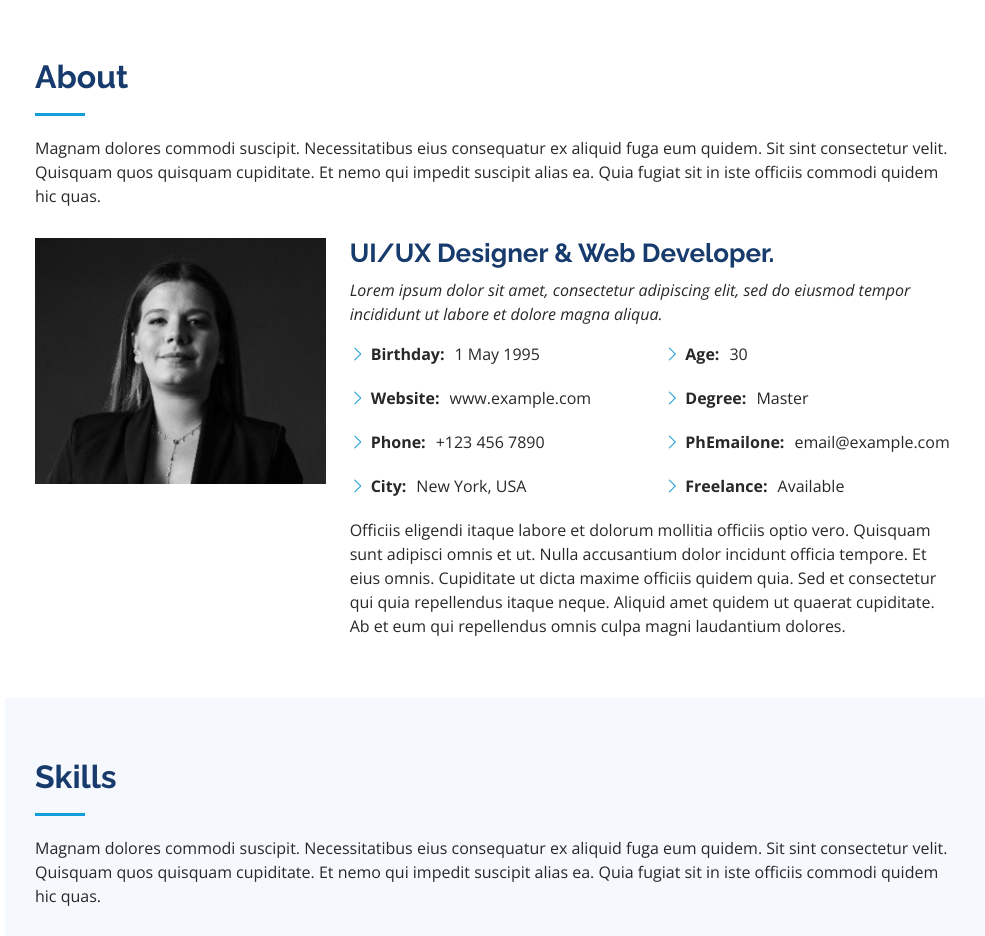
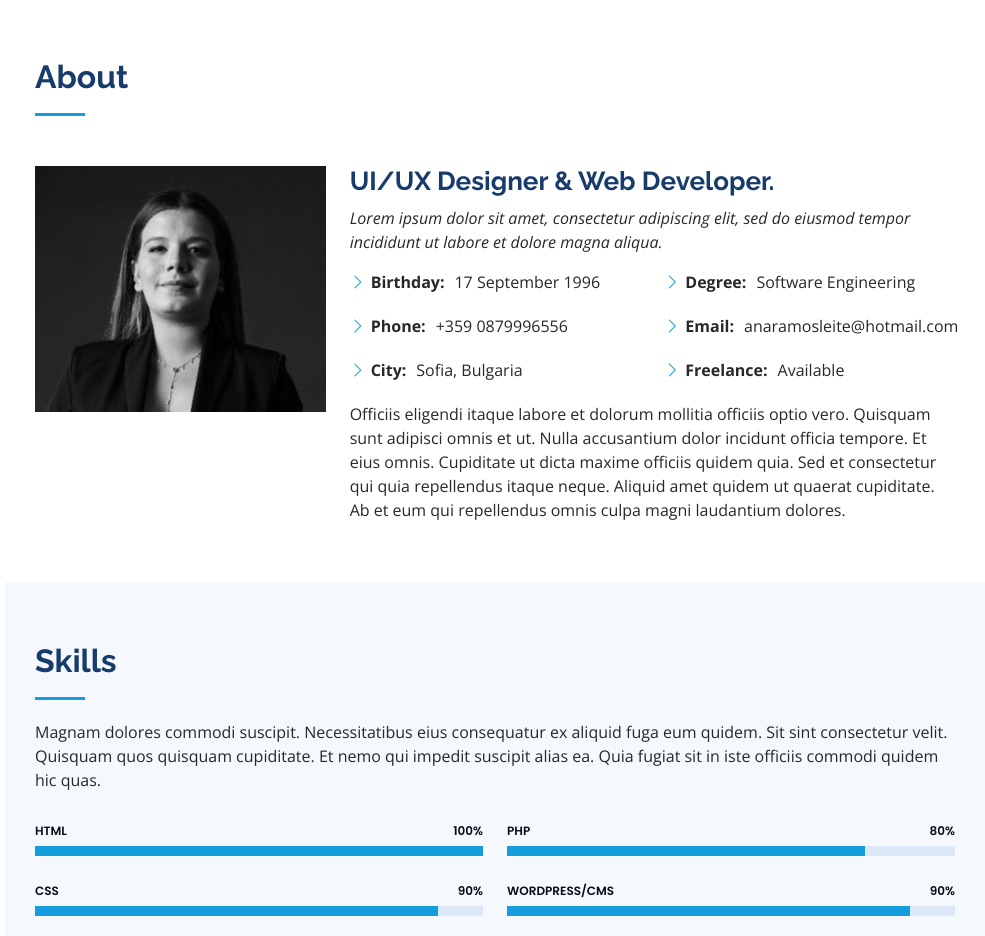
Before and after one commit to anarleite/portfolio, a plain HTML site: page index.html in a window 1280 px wide. Shown: the part 802-1738 px from the top of the page, without its empty margins (295-1280 px from the left). Drawn offline with nearby package versions, Linux system fonts and the light colour scheme.

Commit message:
atualização sessão about

```diff
--- a/index.html
+++ b/index.html
@@ -85,7 +85,6 @@
 
         <div class="section-title">
           <h2>About</h2>
-          <p>Magnam dolores commodi suscipit. Necessitatibus eius consequatur ex aliquid fuga eum quidem. Sit sint consectetur velit. Quisquam quos quisquam cupiditate. Et nemo qui impedit suscipit alias ea. Quia fugiat sit in iste officiis commodi quidem hic quas.</p>
         </div>
 
         <div class="row">
@@ -101,17 +100,15 @@
             <div class="row">
               <div class="col-lg-6">
                 <ul>
-                  <li><i class="bi bi-chevron-right"></i> <strong>Birthday:</strong> <span>1 May 1995</span></li>
-                  <li><i class="bi bi-chevron-right"></i> <strong>Website:</strong> <span>www.example.com</span></li>
-                  <li><i class="bi bi-chevron-right"></i> <strong>Phone:</strong> <span>+123 456 7890</span></li>
-                  <li><i class="bi bi-chevron-right"></i> <strong>City:</strong> <span>New York, USA</span></li>
+                  <li><i class="bi bi-chevron-right"></i> <strong>Birthday:</strong> <span>17 September 1996</span></li>
+                  <li><i class="bi bi-chevron-right"></i> <strong>Phone:</strong> <span>+359 0879996556</span></li>
+                  <li><i class="bi bi-chevron-right"></i> <strong>City:</strong> <span>Sofia, Bulgaria</span></li>
                 </ul>
               </div>
               <div class="col-lg-6">
                 <ul>
-                  <li><i class="bi bi-chevron-right"></i> <strong>Age:</strong> <span>30</span></li>
-                  <li><i class="bi bi-chevron-right"></i> <strong>Degree:</strong> <span>Master</span></li>
-                  <li><i class="bi bi-chevron-right"></i> <strong>PhEmailone:</strong> <span>email@example.com</span></li>
+                  <li><i class="bi bi-chevron-right"></i> <strong>Degree:</strong> <span>Software Engineering</span></li>
+                  <li><i class="bi bi-chevron-right"></i> <strong>Email:</strong> <span>anaramosleite@hotmail.com</span></li>
                   <li><i class="bi bi-chevron-right"></i> <strong>Freelance:</strong> <span>Available</span></li>
                 </ul>
               </div>
```
